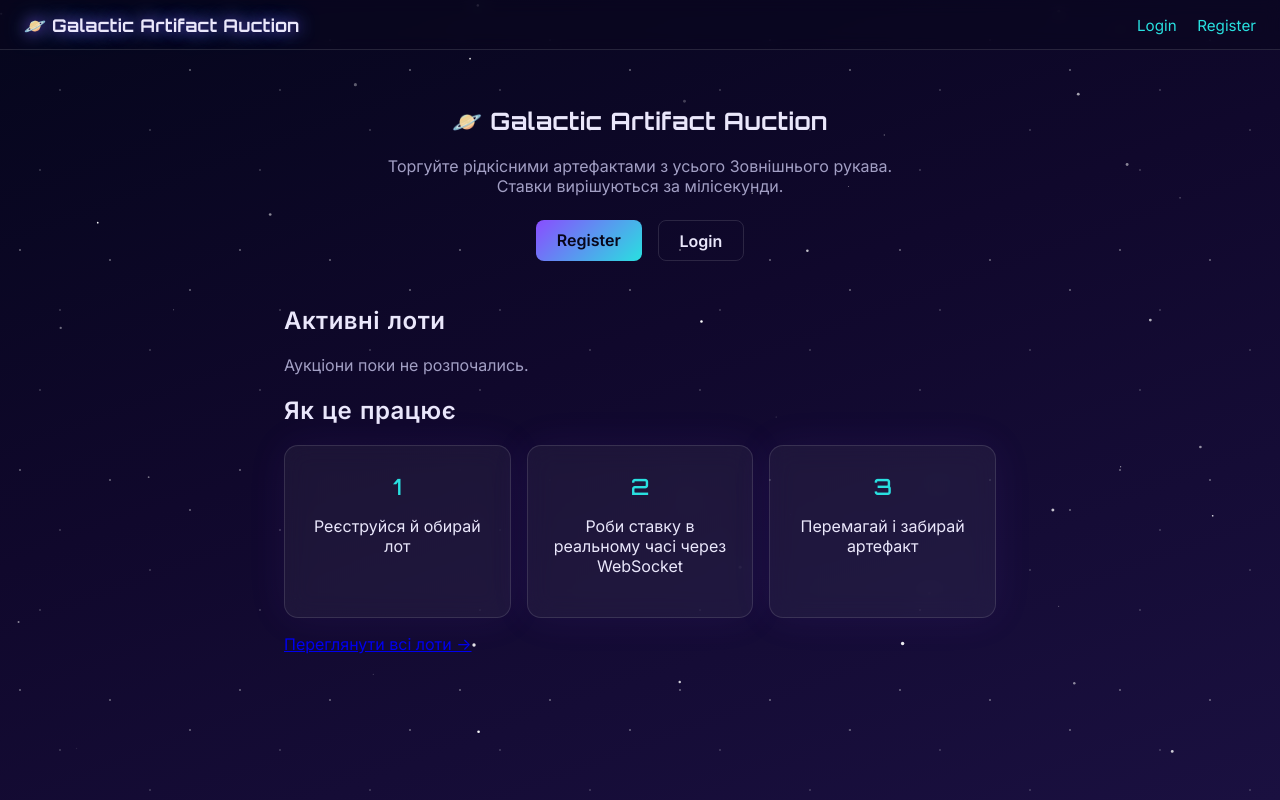
After one commit to MarcoGr11/web-python, a Django app: page / in a window 1280 px wide. The commit adds this page. Run offline with Django 5.2, Linux system fonts and the light colour scheme; data that the repository does not hold is empty.

Commit message:
Add themed home/landing page

```diff
--- a/src/auctions/web/templates/auctions/base.html
+++ b/src/auctions/web/templates/auctions/base.html
@@ -68,6 +68,7 @@
             font-weight: 700;
             font-size: 1.1rem;
             color: var(--text);
+            text-decoration: none;
             text-shadow: 0 0 10px rgba(138, 77, 255, 0.7), 0 0 20px rgba(41, 224, 224, 0.35);
             animation: brand-glow 4s ease-in-out infinite;
         }
@@ -190,9 +191,69 @@
         @keyframes countdown-blink { 50% { opacity: 0.3; } }
         .countdown-closed { color: var(--muted); }
 
+        /* Landing page: hero, button links, lot preview grid, how-it-works steps. */
+        .hero { text-align: center; padding: 1.5rem 0 0.5rem; }
+        .hero .tagline {
+            color: var(--muted);
+            max-width: 540px;
+            margin: 0.5rem auto 1.5rem;
+        }
+        .hero-actions {
+            display: flex;
+            gap: 1rem;
+            justify-content: center;
+            flex-wrap: wrap;
+            margin-bottom: 1rem;
+        }
+        .btn {
+            display: inline-block;
+            background: linear-gradient(135deg, var(--accent), var(--accent-2));
+            color: #08061a;
+            font-weight: 600;
+            padding: 0.6rem 1.3rem;
+            border-radius: 8px;
+            text-decoration: none;
+            transition: box-shadow 0.2s ease, transform 0.2s ease;
+        }
+        .btn:hover {
+            box-shadow: 0 0 16px rgba(138, 77, 255, 0.7), 0 0 28px rgba(41, 224, 224, 0.35);
+            transform: translateY(-1px);
+        }
+        .btn-outline {
+            background: none;
+            border: 1px solid var(--border);
+            color: var(--text);
+        }
+        .btn-outline:hover {
+            border-color: var(--accent-2);
+            box-shadow: 0 0 12px rgba(41, 224, 224, 0.3);
+        }
+        .lot-grid, .steps {
+            display: grid;
+            grid-template-columns: repeat(auto-fit, minmax(180px, 1fr));
+            gap: 1rem;
+            margin: 1rem 0;
+        }
+        a.lot-card {
+            display: block;
+            color: inherit;
+            text-decoration: none;
+        }
+        a.lot-card:hover {
+            box-shadow: 0 0 30px rgba(41, 224, 224, 0.15);
+        }
+        .lot-card h3 { margin: 0 0 0.5rem; font-size: 1rem; }
+        .step { text-align: center; }
+        .step .step-num {
+            font-family: "Orbitron", sans-serif;
+            font-size: 1.4rem;
+            color: var(--accent-2);
+            margin-bottom: 0.4rem;
+        }
+
         @media (prefers-reduced-motion: reduce) {
             header .brand { animation: none; }
-            button, input[type="submit"], nav a, nav button {
+            button, input[type="submit"], nav a, nav button, .btn {
                 transition: none;
             }
             .bid-flash { animation: none; }
@@ -203,7 +264,7 @@
 <body>
     <canvas id="starfield" aria-hidden="true"></canvas>
     <header>
-        <span class="brand">🪐 Galactic Artifact Auction</span>
+        <a class="brand" href="{% url 'home' %}">🪐 Galactic Artifact Auction</a>
         <nav>
             {% if user.is_authenticated %}
                 <span class="role-badge">{{ user.username }} · {% if user.is_staff %}admin{% else %}user{% endif %}</span>
--- /dev/null
+++ b/src/auctions/web/templates/auctions/home.html
@@ -0,0 +1,56 @@
+{% extends "auctions/base.html" %}
+{% block content %}
+<section class="hero">
+    <h1>🪐 Galactic Artifact Auction</h1>
+    <p class="tagline">
+        Торгуйте рідкісними артефактами з усього Зовнішнього рукава.
+        Ставки вирішуються за мілісекунди.
+    </p>
+    <div class="hero-actions">
+        {% if user.is_authenticated %}
+            <a class="btn" href="{% if user.is_staff %}{% url 'dashboard_admin' %}{% else %}{% url 'dashboard_user' %}{% endif %}">My dashboard</a>
+            <a class="btn btn-outline" href="{% url 'lot_list' %}">Browse lots</a>
+        {% else %}
+            <a class="btn" href="{% url 'register' %}">Register</a>
+            <a class="btn btn-outline" href="{% url 'login' %}">Login</a>
+        {% endif %}
+    </div>
+</section>
+
+<section>
+    <h2>Активні лоти</h2>
+    {% if lots %}
+    <div class="lot-grid">
+        {% for lot in lots %}
+        <a class="lot-card card" href="{% url 'lot_detail' lot.pk %}">
+            <h3>{{ lot.title }}</h3>
+            <p class="muted">Поточна ставка: {{ lot.current_highest_bid }}</p>
+            <p class="muted">Завершиться через: {{ lot.ends_at|timeuntil }}</p>
+        </a>
+        {% endfor %}
+    </div>
+    {% else %}
+    <p class="muted">Аукціони поки не розпочались.</p>
+    {% endif %}
+</section>
+
+<section>
+    <h2>Як це працює</h2>
+    <div class="steps">
+        <div class="step card">
+            <div class="step-num">1</div>
+            <p>Реєструйся й обирай лот</p>
+        </div>
+        <div class="step card">
+            <div class="step-num">2</div>
+            <p>Роби ставку в реальному часі через WebSocket</p>
+        </div>
+        <div class="step card">
+            <div class="step-num">3</div>
+            <p>Перемагай і забирай артефакт</p>
+        </div>
+    </div>
+</section>
+
+<p><a href="{% url 'lot_list' %}">Переглянути всі лоти →</a></p>
+{% endblock %}
--- a/src/auctions/web/urls.py
+++ b/src/auctions/web/urls.py
@@ -3,6 +3,7 @@ from django.urls import path
 from . import views
 
 urlpatterns = [
+    path("", views.home_view, name="home"),
     path("accounts/register/", views.register_view, name="register"),
     path("accounts/login/", views.login_view, name="login"),
     path("accounts/logout/", views.logout_view, name="logout"),
--- a/src/auctions/web/views.py
+++ b/src/auctions/web/views.py
@@ -9,6 +9,11 @@ from django.utils import timezone
 from ..models import Lot
 from .decorators import role_required
 from .forms import LotForm, RegisterForm
+
+
+def home_view(request):
+    lots = Lot.objects.filter(ends_at__gt=timezone.now()).order_by("ends_at")[:4]
+    return render(request, "auctions/home.html", {"lots": lots})
 
 
 def register_view(request):
```
Also changed, not shown: src/auctions/tests/test_permissions.py (+6 -0 lines).
